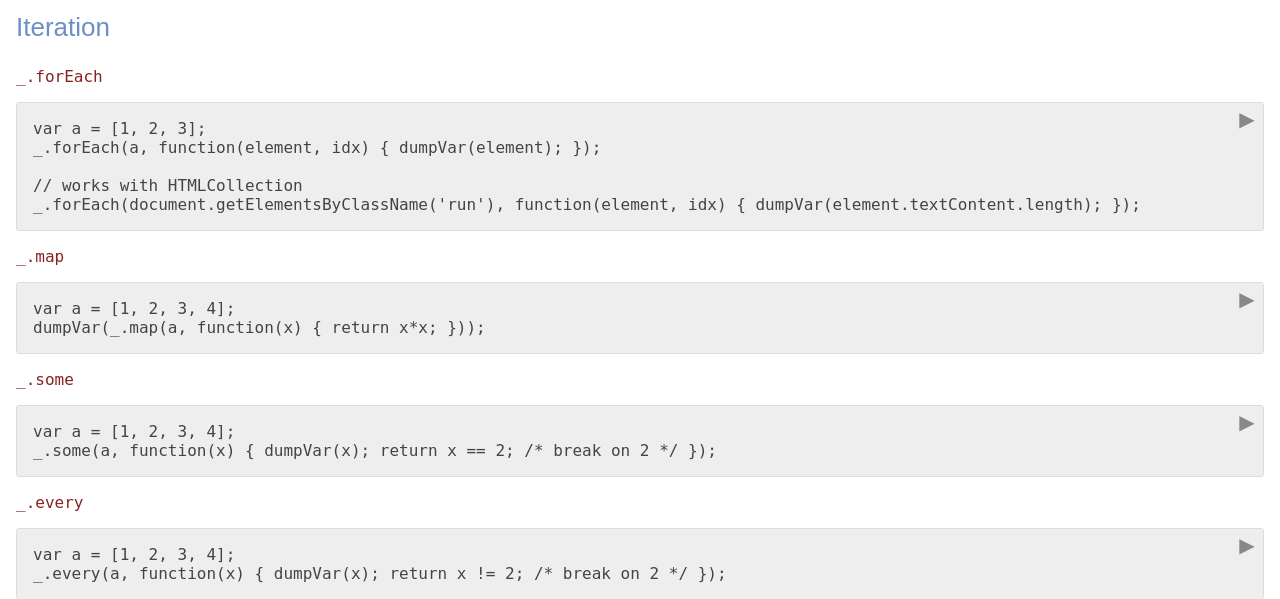
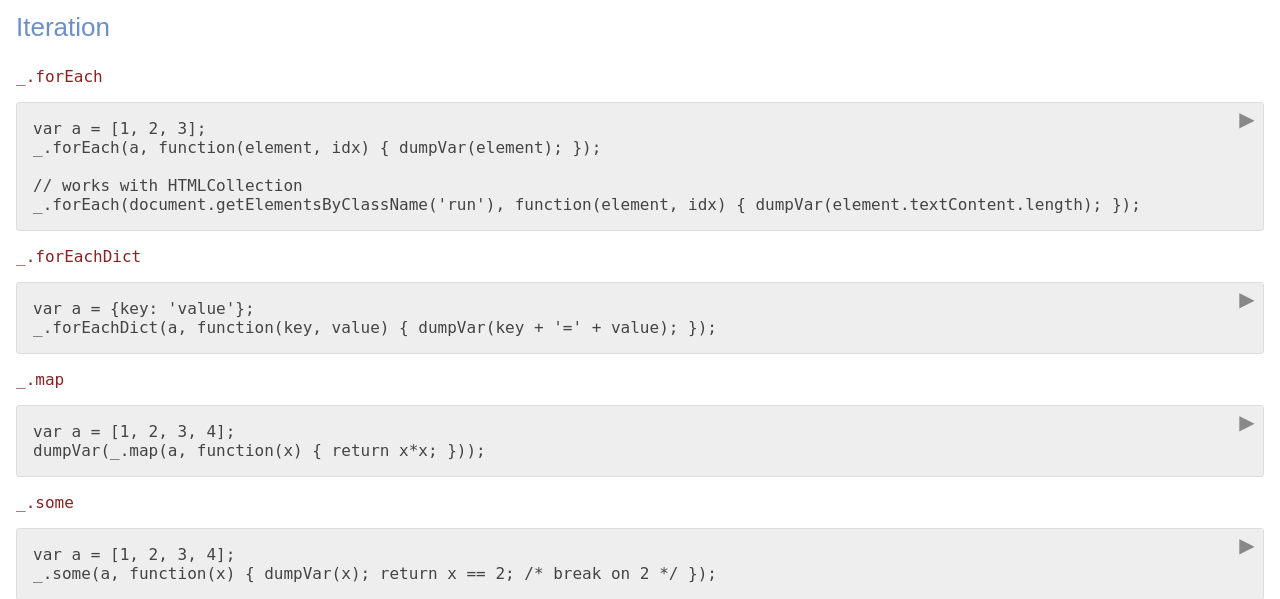
Before and after one commit to mireq/django-ajax-utils, a Django app: template sample_project/templates/utils.html in a window 1280 px wide. Shown: the part 1216-1815 px from the top of the page. Run offline with Django 3.2, Linux system fonts and the light colour scheme; the template is opened without the code that fills it, so the values that code supplies are empty.

Commit message:
Added forEachDict

```diff
--- a/django_ajax_utils/static/django_ajax_utils/js/utils.js
+++ b/django_ajax_utils/static/django_ajax_utils/js/utils.js
@@ -107,7 +107,14 @@ else {
 	};
 }
 
-
+var forEachDict = function(collection, fn) {
+	for (var key in collection) {
+		if (has(collection, key)) {
+			var value = collection[key];
+			fn(key, value);
+		}
+	}
+};
 
 var map;
 if (Array.prototype.map) {
@@ -191,6 +198,7 @@ var keys = function(dct) {
 };
 
 window._utils.forEach = forEach;
+window._utils.forEachDict = forEachDict;
 window._utils.map = map;
 window._utils.some = some;
 window._utils.every = every;
--- a/sample_project/templates/utils.html
+++ b/sample_project/templates/utils.html
@@ -74,6 +74,13 @@ _.forEach(a, function(element, idx) { dumpVar(element); });
 
 // works with HTMLCollection
 _.forEach(document.getElementsByClassName('run'), function(element, idx) { dumpVar(element.textContent.length); });
+</pre>
+
+<p><code>_.forEachDict</code></p>
+
+<pre class="run">
+var a = {key: 'value'};
+_.forEachDict(a, function(key, value) { dumpVar(key + '=' + value); });
 </pre>
 
 <p><code>_.map</code></p>
```
